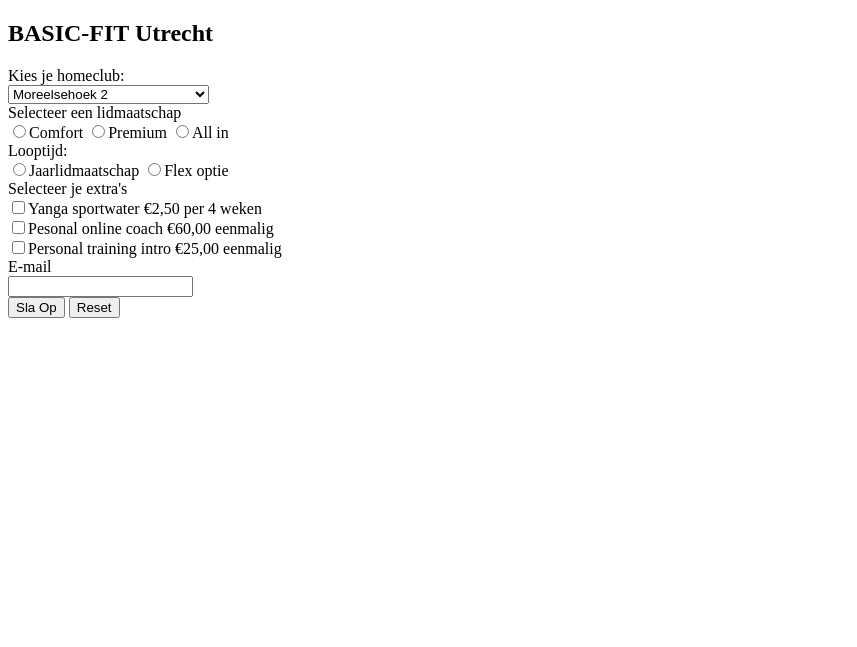
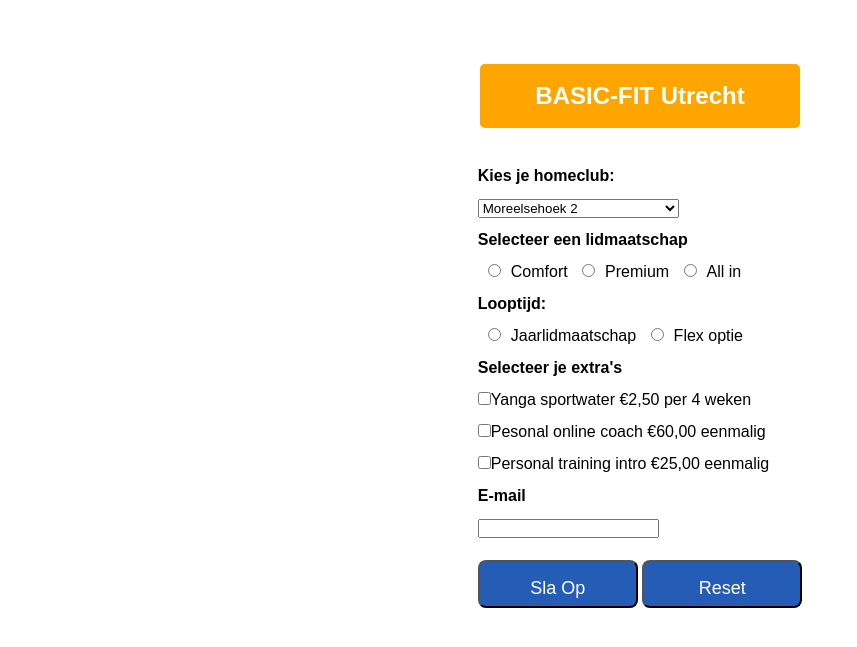
Before and after one commit to Shahed-60/crud-php-pdo-opdracht05, a PHP site: page / in a window 1280 px wide. Shown: the top 647 px of the page, without its empty margins (0-857 px from the left). Run offline with PHP 8.4, Linux system fonts and the light colour scheme.

Commit message:
Alles is klaar

```diff
--- a/index.php
+++ b/index.php
@@ -5,11 +5,16 @@
     <meta charset="UTF-8">
     <meta http-equiv="X-UA-Compatible" content="IE=edge">
     <meta name="viewport" content="width=device-width, initial-scale=1.0">
+    <link rel="stylesheet" href="style.css">
     <title>BASIC-FIT Utrecht</title>
 </head>
 
 <body>
+    <div class="content">
+        <div class="header">
             <h2>BASIC-FIT Utrecht</h2>
+        </div>
+        <div class="form">
             <form action="create.php" method="POST">
                 <label for="homeclub">Kies je homeclub:</label><br>
                 <select class="select" name="homeclub">
@@ -29,7 +34,6 @@
                 <label for="looptijd">Looptijd:</label><br>
                 <input type="radio" name="tijd" id="jaar">Jaarlidmaatschap
                 <input type="radio" name="tijd" id="flex">Flex optie <br>
-
                 <label for="extra">Selecteer je extra's</label><br>
                 <input type="checkbox" name="extra" id="water">Yanga sportwater €2,50 per 4 weken <br>
                 <input type="checkbox" name="extra" id="online">Pesonal online coach €60,00 eenmalig <br>
@@ -37,13 +41,16 @@
 
                 <label for="mail">E-mail</label><br>
                 <input type="email" name="email"><br>
-
+                <div class="button">
                     <input type="submit" value="Sla Op">
                     <input type="reset" value="Reset">
-
+                </div>
                 <input type="hidden" name="timestamp" value="<?= time() ?>">
 
+
             </form>
+        </div>
+    </div>
     <script>
         document.querySelector('input[type="reset"]').addEventListener('click', function(event) {
             event.preventDefault();
```
Also changed, not shown: 1 other file. Lines whose indentation alone changed are shown as unchanged.
